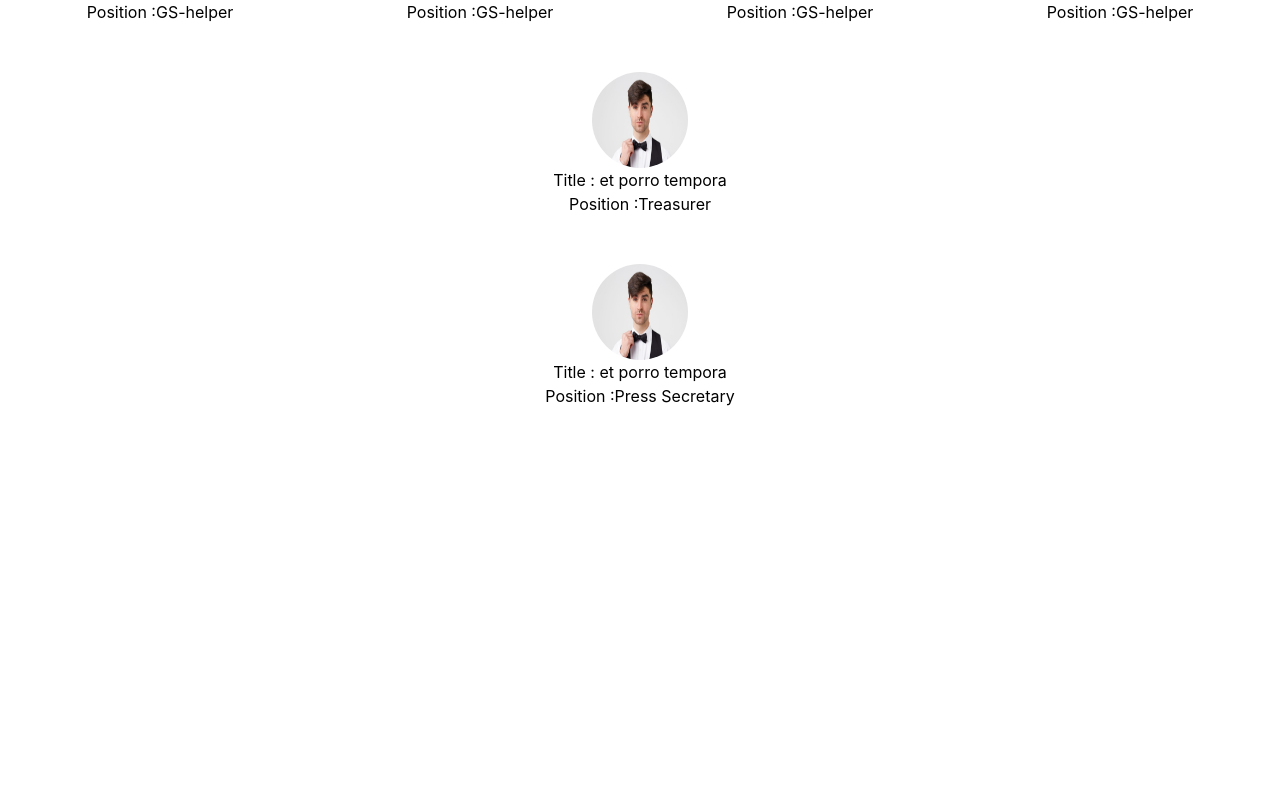
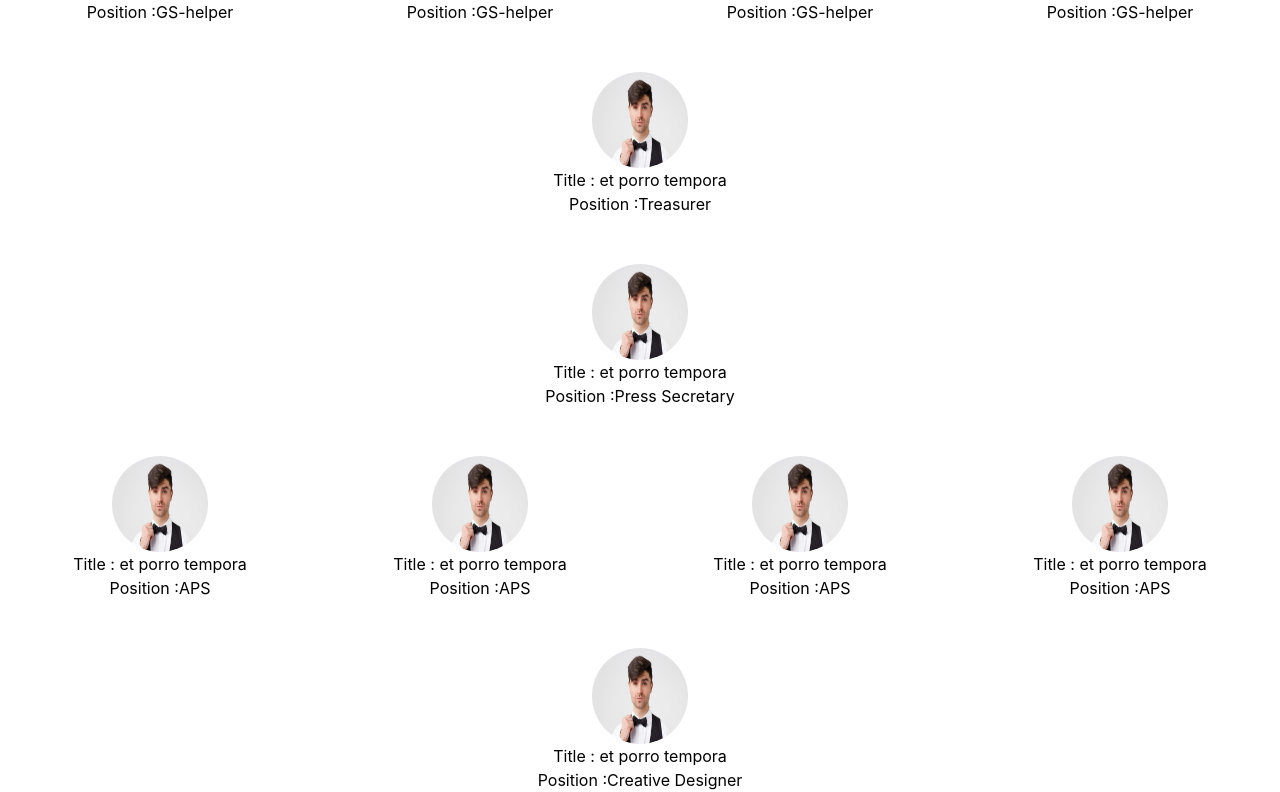
Before and after one commit to PulakBala/PUCPC-CLUB, a React (Create React App) app: page / in a window 1280 px wide. Shown: the part 2526-3318 px from the top of the page. Before the commit the page ends 2934 px from the top, so only its background shows below. Built offline with nearby package versions, Linux system fonts and the light colour scheme.

Commit message:
added all club member

```diff
--- a/public/advisors.json
+++ b/public/advisors.json
@@ -92,5 +92,45 @@
         "position": "Press Secretary",
         "picture":"../advisorImage/member.jpg"
     }
+    ,
+    {
+        "userId": 1,
+        "id": 13,
+        "title": "et porro tempora",
+        "position": "APS",
+        "picture":"../advisorImage/member.jpg"
+    }
+    ,
+    {
+        "userId": 1,
+        "id": 14,
+        "title": "et porro tempora",
+        "position": "APS",
+        "picture":"../advisorImage/member.jpg"
+    }
+    ,
+    {
+        "userId": 1,
+        "id": 15,
+        "title": "et porro tempora",
+        "position": "APS",
+        "picture":"../advisorImage/member.jpg"
+    }
+    ,
+    {
+        "userId": 1,
+        "id": 16,
+        "title": "et porro tempora",
+        "position": "APS",
+        "picture":"../advisorImage/member.jpg"
+    }
+    ,
+    {
+        "userId": 1,
+        "id": 17,
+        "title": "et porro tempora",
+        "position": "Creative Designer",
+        "picture":"../advisorImage/member.jpg"
+    }
 
 ]
--- a/src/Components/Home/Home.js
+++ b/src/Components/Home/Home.js
@@ -108,6 +108,22 @@ const Home = () => {
                     ></Advisors>)
                 }
               </div>
+              <div className='flex justify-around mt-12'>
+               {
+                    advisors.slice(12,16).map(advisor => <Advisors
+                        key={advisor.id}
+                        advisor={advisor}
+                    ></Advisors>)
+                }
+              </div>
+              <div className='mt-12'>
+               {
+                    advisors.slice(16,17).map(advisor => <Advisors
+                        key={advisor.id}
+                        advisor={advisor}
+                    ></Advisors>)
+                }
+              </div>
             </div>
         </section>
     );
```
Also changed, not shown: public/advisorImage/412.jpg (added).
